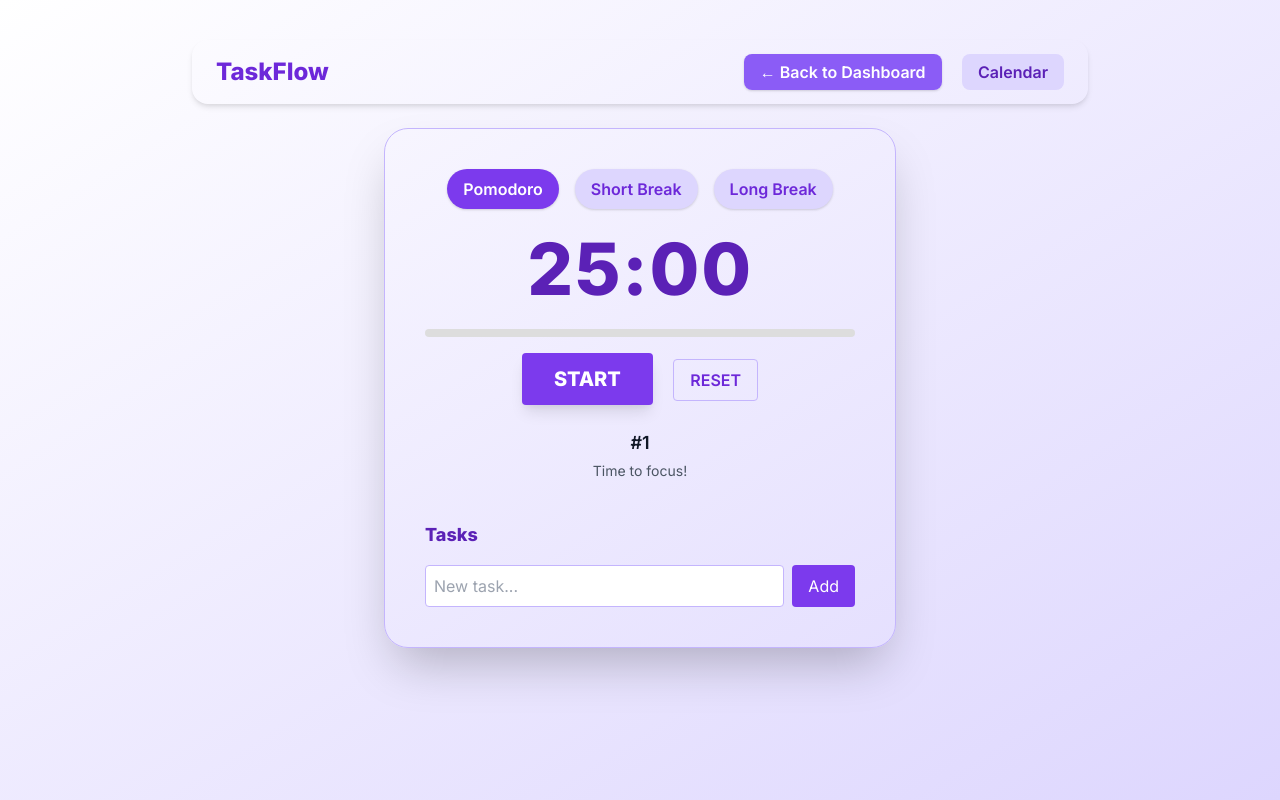
After one commit to eliks1r/TaskFlow, a Django app: page /auth/pomodoro/ in a window 1280 px wide. The commit adds this page. Run offline with Django 5.2, Linux system fonts and the light colour scheme.

Commit message:
Save progress: Pomodoro, Profile, Calendar UI

```diff
--- a/users/templates/base.html
+++ b/users/templates/base.html
@@ -26,6 +26,7 @@
         </div>
         <nav class="hidden md:flex gap-6 text-sm font-medium">
           <a href="{% url 'home' %}" class="hover:text-purple-600">Dashboard</a>
+          <a href="{% url 'pomodoro' %}" class="hover:text-purple-600">⏱ Timer</a>
           <a href="{% url 'task' %}" class="hover:text-purple-600">Tasks</a>
           <a href="{% url 'calendar' %}" class="hover:text-purple-600">Calendar</a>
           <a href="{% url 'profile' %}" class="hover:text-purple-600">Profile</a>
@@ -41,6 +42,7 @@
     <!-- MAIN -->
     <main class="flex-1 w-full max-w-7xl mx-auto px-4 sm:px-6 lg:px-8 py-10 animate-fade-in">
       {% block content %}
+      {% block extra_scripts %}{% endblock %}
       <!-- Dynamic content goes here -->
       {% endblock %}
     </main>
--- a/users/templates/home.html
+++ b/users/templates/home.html
@@ -41,6 +41,8 @@
       <h1 class="text-3xl font-extrabold text-purple-700 tracking-tight">TaskFlow</h1>
       <nav class="space-x-6">
         <a href="{% url 'task' %}" class="btn-primary">Tasks</a>
+        <a href="{% url 'pomodoro' %}" class="btn-primary">⏱ Timer</a>
+        <a href="{% url 'calendar' %}" class="btn-primary">Calendar</a>
         <a href="{% url 'profile' %}" class="btn-primary">Profile</a>
         <a href="{% url 'logout' %}" class="btn-primary bg-red-500 hover:bg-red-600">Logout</a>
       </nav>
@@ -95,7 +97,7 @@
 
   <!-- Footer -->
   <footer class="text-center text-sm text-purple-500 py-8">
-    &copy; 2025 TaskFlow. Crafted with 💜 to supercharge your goals.
+    &copy; Zaurbek and Alikhan 2025. All rights reserved
   </footer>
 
   <script src="https://unpkg.com/aos@2.3.1/dist/aos.js"></script>
--- a/users/templates/users/calendar.html
+++ b/users/templates/users/calendar.html
@@ -4,11 +4,12 @@
 {% block content %}
 <div class="max-w-7xl mx-auto p-4">
   <h1 class="text-3xl font-bold text-center mb-6">📅 Calendar View</h1>
-
   <div id="calendar" class="bg-white rounded-xl shadow p-6"></div>
 </div>
+{% endblock %}
 
-<!-- FullCalendar JS & CSS -->
+{% block extra_scripts %}
+<!-- FullCalendar CSS & JS -->
 <link href="https://cdn.jsdelivr.net/npm/fullcalendar@6.1.8/main.min.css" rel="stylesheet">
 <script src="https://cdn.jsdelivr.net/npm/fullcalendar@6.1.8/main.min.js"></script>
 
--- /dev/null
+++ b/users/templates/users/pomodoro.html
@@ -0,0 +1,184 @@
+<!DOCTYPE html>
+<html lang="en">
+<head>
+  <meta charset="UTF-8">
+  <meta name="viewport" content="width=device-width, initial-scale=1.0">
+  <title>Pomodoro Timer | TaskFlow</title>
+  <link href="https://cdn.jsdelivr.net/npm/tailwindcss@2.2.19/dist/tailwind.min.css" rel="stylesheet">
+  <link href="https://fonts.googleapis.com/css2?family=Inter:wght@400;600;800&display=swap" rel="stylesheet">
+  <style>
+    body {
+      font-family: 'Inter', sans-serif;
+    }
+    .task-item:hover .options {
+      display: inline-block;
+    }
+    .progress-bar {
+      height: 8px;
+      background-color: #ddd;
+      border-radius: 9999px;
+      overflow: hidden;
+      margin-top: 1rem;
+    }
+    .progress {
+      height: 100%;
+      background-color: #7c3aed;
+      transition: width 0.3s ease;
+    }
+  </style>
+</head>
+<body class="bg-gradient-to-br from-white via-violet-100 to-purple-200 min-h-screen flex flex-col items-center justify-start text-gray-900 pt-10 px-4">
+
+  <!-- Navigation -->
+  <nav class="w-full max-w-4xl mb-6 flex justify-between items-center px-6 py-4 bg-white/80 backdrop-blur-xl rounded-2xl shadow-md">
+    <h1 class="text-2xl font-bold text-purple-700">TaskFlow</h1>
+    <div class="space-x-4">
+      <a href="/auth/home/" class="bg-purple-500 hover:bg-purple-600 text-white px-4 py-2 rounded-lg font-semibold shadow">← Back to Dashboard</a>
+      <a href="/auth/calendar/" class="bg-purple-200 hover:bg-purple-300 text-purple-800 px-4 py-2 rounded-lg font-semibold">Calendar</a>
+    </div>
+  </nav>
+
+  <div class="text-center bg-white/70 backdrop-blur-xl shadow-2xl rounded-3xl p-10 max-w-lg w-full border border-purple-300">
+    <!-- Mode Selection -->
+    <div class="flex justify-center gap-4 mb-6">
+      <button onclick="setMode('pomodoro')" id="btnPomodoro" class="px-4 py-2 rounded-full bg-purple-600 text-white font-semibold shadow">Pomodoro</button>
+      <button onclick="setMode('short')" id="btnShort" class="px-4 py-2 rounded-full bg-purple-200 text-purple-700 font-semibold shadow">Short Break</button>
+      <button onclick="setMode('long')" id="btnLong" class="px-4 py-2 rounded-full bg-purple-200 text-purple-700 font-semibold shadow">Long Break</button>
+    </div>
+
+    <!-- Timer Display -->
+    <div id="timer" class="text-7xl font-extrabold text-purple-800 mb-6 tracking-wide">25:00</div>
+
+    <!-- Progress Bar -->
+    <div class="progress-bar">
+      <div id="progress" class="progress w-0"></div>
+    </div>
+
+    <!-- Controls -->
+    <div class="my-4">
+      <button onclick="toggleTimer()" id="btnStart" class="text-white bg-purple-600 hover:bg-purple-700 px-8 py-3 text-xl font-bold rounded shadow-lg transition">START</button>
+      <button onclick="resetTimer()" class="ml-4 text-purple-700 border border-purple-300 px-4 py-2 rounded font-semibold hover:bg-purple-100">RESET</button>
+    </div>
+
+    <!-- Session Info -->
+    <div class="mt-6 text-lg">
+      <span id="sessionLabel" class="font-semibold">#1</span>
+      <p class="text-sm mt-1 text-gray-600">Time to focus!</p>
+    </div>
+
+    <!-- Task Manager -->
+    <div class="mt-10 text-left">
+      <h2 class="text-lg font-bold text-purple-800 mb-4">Tasks</h2>
+      <ul id="taskList" class="space-y-2 mb-4">
+        <!-- Tasks will appear here -->
+      </ul>
+      <form onsubmit="addTask(event)" class="flex gap-2">
+        <input type="text" id="taskInput" placeholder="New task..." class="flex-grow p-2 border border-purple-300 rounded">
+        <button type="submit" class="bg-purple-600 text-white px-4 py-2 rounded hover:bg-purple-700">Add</button>
+      </form>
+    </div>
+  </div>
+
+  <script>
+    let timer;
+    let isRunning = false;
+    let currentMode = 'pomodoro';
+    let durations = {
+      pomodoro: 25 * 60,
+      short: 5 * 60,
+      long: 15 * 60
+    };
+    let time = durations.pomodoro;
+    let totalTime = time;
+    let sessionCount = 1;
+
+    const beep = new Audio("https://actions.google.com/sounds/v1/alarms/beep_short.ogg");
+
+    function updateDisplay() {
+      const minutes = String(Math.floor(time / 60)).padStart(2, '0');
+      const seconds = String(time % 60).padStart(2, '0');
+      document.getElementById("timer").textContent = `${minutes}:${seconds}`;
+      const progressPercent = ((totalTime - time) / totalTime) * 100;
+      document.getElementById("progress").style.width = `${progressPercent}%`;
+    }
+
+    function toggleTimer() {
+      if (isRunning) {
+        clearInterval(timer);
+        document.getElementById("btnStart").textContent = "START";
+      } else {
+        timer = setInterval(() => {
+          if (time > 0) {
+            time--;
+            updateDisplay();
+          } else {
+            clearInterval(timer);
+            beep.play();
+            isRunning = false;
+            document.getElementById("btnStart").textContent = "START";
+            sessionCount++;
+            document.getElementById("sessionLabel").textContent = `#${sessionCount}`;
+            if (currentMode === 'pomodoro' && sessionCount % 4 === 0) {
+              setMode('long');
+            } else {
+              setMode(currentMode === 'pomodoro' ? 'short' : 'pomodoro');
+            }
+            toggleTimer();
+          }
+        }, 1000);
+        document.getElementById("btnStart").textContent = "PAUSE";
+      }
+      isRunning = !isRunning;
+    }
+
+    function setMode(mode) {
+      currentMode = mode;
+      time = durations[mode];
+      totalTime = time;
+      updateDisplay();
+      document.getElementById("btnStart").textContent = "START";
+      clearInterval(timer);
+      isRunning = false;
+      ['btnPomodoro', 'btnShort', 'btnLong'].forEach(id => {
+        document.getElementById(id).classList.remove('bg-purple-600', 'text-white');
+        document.getElementById(id).classList.add('bg-purple-200', 'text-purple-700');
+      });
+      const activeBtn = {
+        pomodoro: 'btnPomodoro',
+        short: 'btnShort',
+        long: 'btnLong'
+      }[mode];
+      document.getElementById(activeBtn).classList.remove('bg-purple-200', 'text-purple-700');
+      document.getElementById(activeBtn).classList.add('bg-purple-600', 'text-white');
+    }
+
+    function resetTimer() {
+      clearInterval(timer);
+      isRunning = false;
+      time = durations[currentMode];
+      totalTime = time;
+      updateDisplay();
+      document.getElementById("btnStart").textContent = "START";
+    }
+
+    function addTask(event) {
+      event.preventDefault();
+      const input = document.getElementById("taskInput");
+      const taskText = input.value.trim();
+      if (taskText) {
+        const taskItem = document.createElement("li");
+        taskItem.className = "flex justify-between items-center bg-purple-50 px-4 py-2 rounded shadow-sm task-item";
+        taskItem.innerHTML = `
+          <span>${taskText}</span>
+          <button onclick="this.parentElement.remove()" class="text-purple-500 hover:text-red-500 options">&times;</button>
+        `;
+        document.getElementById("taskList").appendChild(taskItem);
+        input.value = "";
+      }
+    }
+
+    setMode('pomodoro');
+    updateDisplay();
+  </script>
+</body>
+</html>
--- a/users/urls.py
+++ b/users/urls.py
@@ -14,5 +14,6 @@ urlpatterns = [
     path('tasks/', views.task_view, name='task'),  # Путь для задач
     path('calendar/', calendar_view, name='calendar'),
     path('api/calendar-tasks/', calendar_tasks, name='calendar_tasks'),
+    path("pomodoro/", views.pomodoro_view, name="pomodoro"),
 
 ]
--- a/users/views.py
+++ b/users/views.py
@@ -74,3 +74,7 @@ def calendar_tasks(request):
             })
 
     return JsonResponse(data, safe=False)
+
+
+def pomodoro_view(request):
+    return render(request, 'users/pomodoro.html')
```
Also changed, not shown: users/templates/users/profile.html (+48 -6 lines), app.py (line endings or trailing spaces), users/models.py (line endings or trailing spaces), users/templates/users/signals.py (added).
